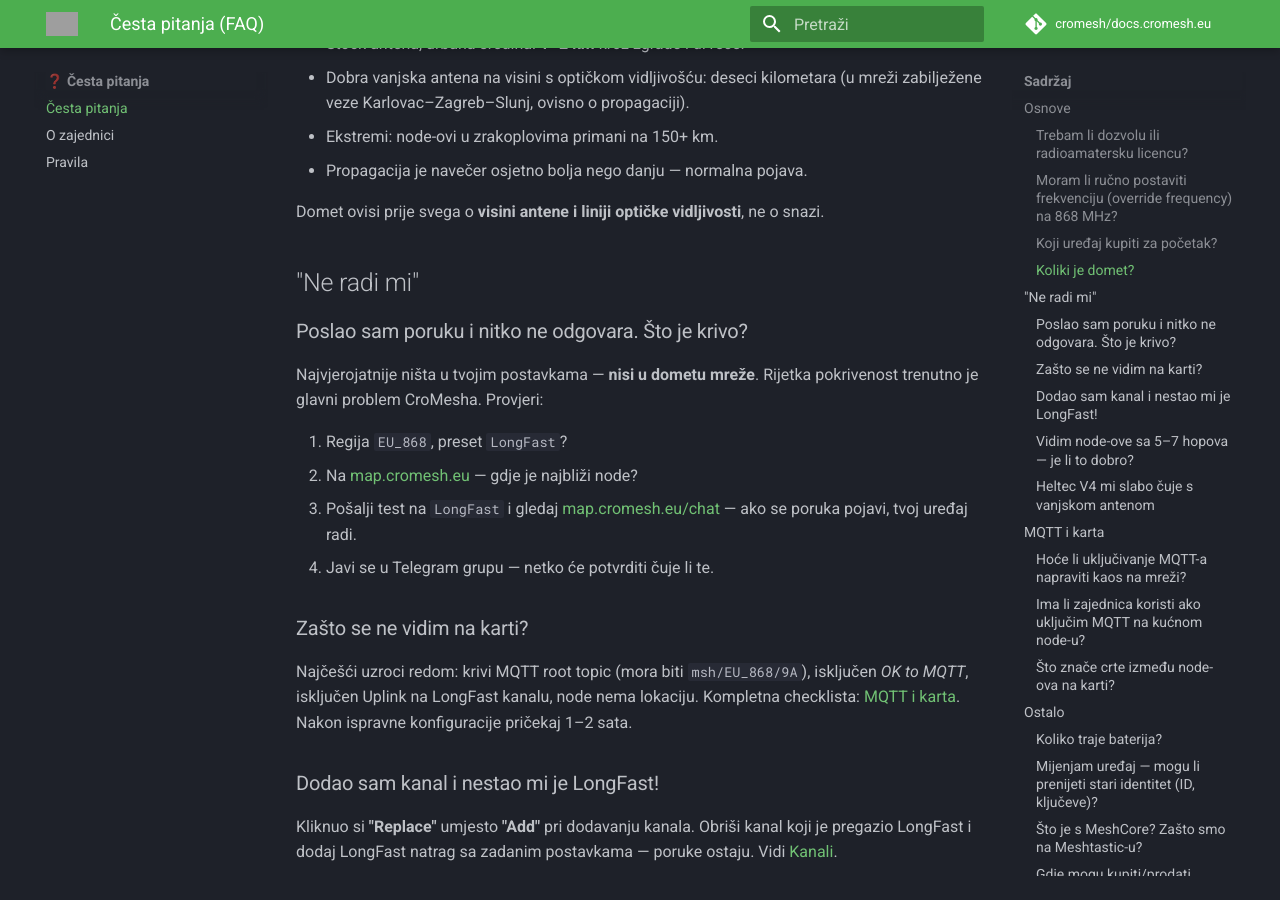
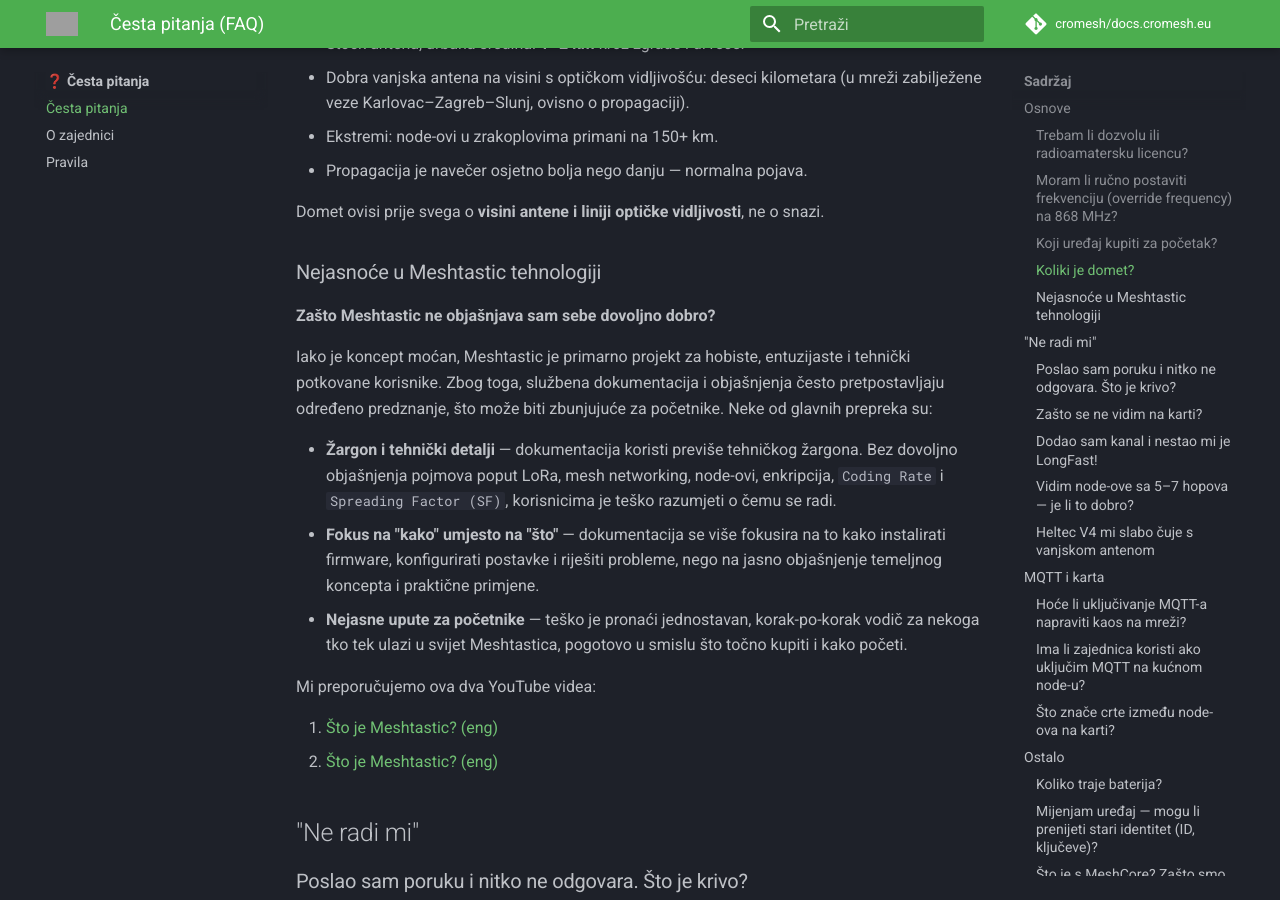
Before and after one commit to cromesh/docs.cromesh.eu, an MkDocs documentation site: the page built from docs/faq.md, in a window 1280 px wide and 900 px high, scrolled down 681 px. Built offline with MkDocs 1.6.1 and Material for MkDocs 9.7.7, drawn with Linux system fonts in a browser that asks for light colours; comment, search, counter and statistics services are not loaded; grey boxes are pictures that could not be loaded.

Commit message:
v3.4.1: restrukturiranje - MeshCore under Česta pitanja, remove tag/links from landing page, add Meshtastic clarity FAQ topic, MeshCore copyright notice

```diff
--- a/docs/faq.md
+++ b/docs/faq.md
@@ -34,6 +34,30 @@
 - Propagacija je navečer osjetno bolja nego danju — normalna pojava.
 
 Domet ovisi prije svega o **visini antene i liniji optičke vidljivosti**, ne o snazi.
+
+### Nejasnoće u Meshtastic tehnologiji
+
+**Zašto Meshtastic ne objašnjava sam sebe dovoljno dobro?**
+
+Iako je koncept moćan, Meshtastic je primarno projekt za hobiste, entuzijaste i
+tehnički potkovane korisnike. Zbog toga, službena dokumentacija i objašnjenja često
+pretpostavljaju određeno predznanje, što može biti zbunjujuće za početnike. Neke od
+glavnih prepreka su:
+
+- **Žargon i tehnički detalji** — dokumentacija koristi previše tehničkog žargona.
+  Bez dovoljno objašnjenja pojmova poput LoRa, mesh networking, node-ovi, enkripcija,
+  `Coding Rate` i `Spreading Factor (SF)`, korisnicima je teško razumjeti o čemu se radi.
+- **Fokus na "kako" umjesto na "što"** — dokumentacija se više fokusira na to kako
+  instalirati firmware, konfigurirati postavke i riješiti probleme, nego na jasno
+  objašnjenje temeljnog koncepta i praktične primjene.
+- **Nejasne upute za početnike** — teško je pronaći jednostavan, korak-po-korak vodič
+  za nekoga tko tek ulazi u svijet Meshtastica, pogotovo u smislu što točno kupiti i
+  kako početi.
+
+Mi preporučujemo ova dva YouTube videa:
+
+1. [Što je Meshtastic? (eng)](https://www.youtube.com/watch?v=oAo2sb8LpFc&ab_channel=TheCommsChannel)
+2. [Što je Meshtastic? (eng)](https://www.youtube.com/watch?v=P9G9hR3T4po&ab_channel=323Labs)
 
 ## "Ne radi mi"
 
--- a/mkdocs.yml
+++ b/mkdocs.yml
@@ -14,6 +14,7 @@
     - Česta pitanja: faq.md
     - O zajednici: zajednica/o-zajednici.md
     - Pravila: zajednica/pravila.md
+    - MeshCore: meshcore/index.md
   - ⚙️ Postavke:
     - Postavke: postavke/index.md
     - Prvi koraci: postavke/prvi-koraci.md  # namjerno duplicirano i pod Početak
@@ -43,8 +44,6 @@
     - Standardi: mreza/standardi.md
     - Kanali: mreza/kanali.md
     - Uloge i imenovanje: mreza/uloge-i-imenovanje.md
-  - 📡 MeshCore:
-    - MeshCore: meshcore/index.md
 
 theme:
   name: material
```
Also changed, not shown: README.md (+21 -4 lines), docs/index.md (+0 -3 lines), docs/meshcore/index.md (+17 -0 lines).
